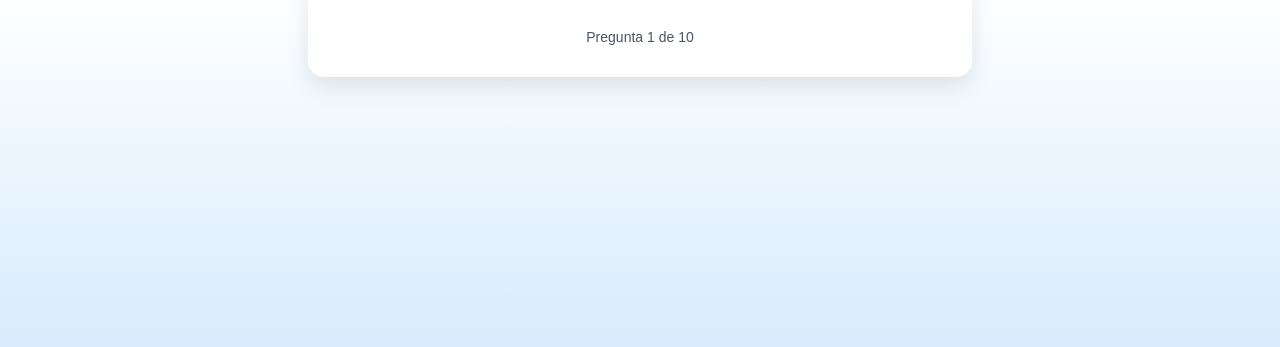
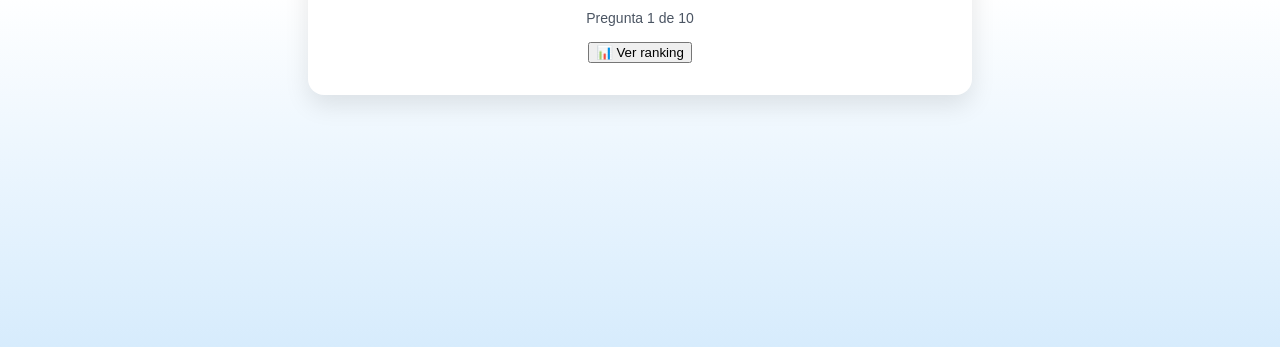
Before and after one commit to valenxo/QuizPaises, a website: page public/index.html in a window 1280 px wide. Shown: the part 433-780 px from the top of the page. Drawn offline with Linux system fonts and the light colour scheme; no server answers.

Commit message:
Update index.html

```diff
--- a/public/index.html
+++ b/public/index.html
@@ -13,5 +13,7 @@
       <div id="mensaje" class="mensaje"></div>
       <div class="contador"> <span id="contador">Pregunta 1 de 10</span> </div>
       <div id="resultado" class="resultado hidden"></div>
+    <button onclick="verRanking()" style="margin-top:1rem" class="bg-blue-200 hover:bg-blue-300 text-blue-800 py-2 px-4 rounded">📊 Ver ranking</button>
+    <div id="ranking" class="ranking mt-4 hidden"></div>
     </div> <script src="script.js"></script> </body>
 </html>
```
